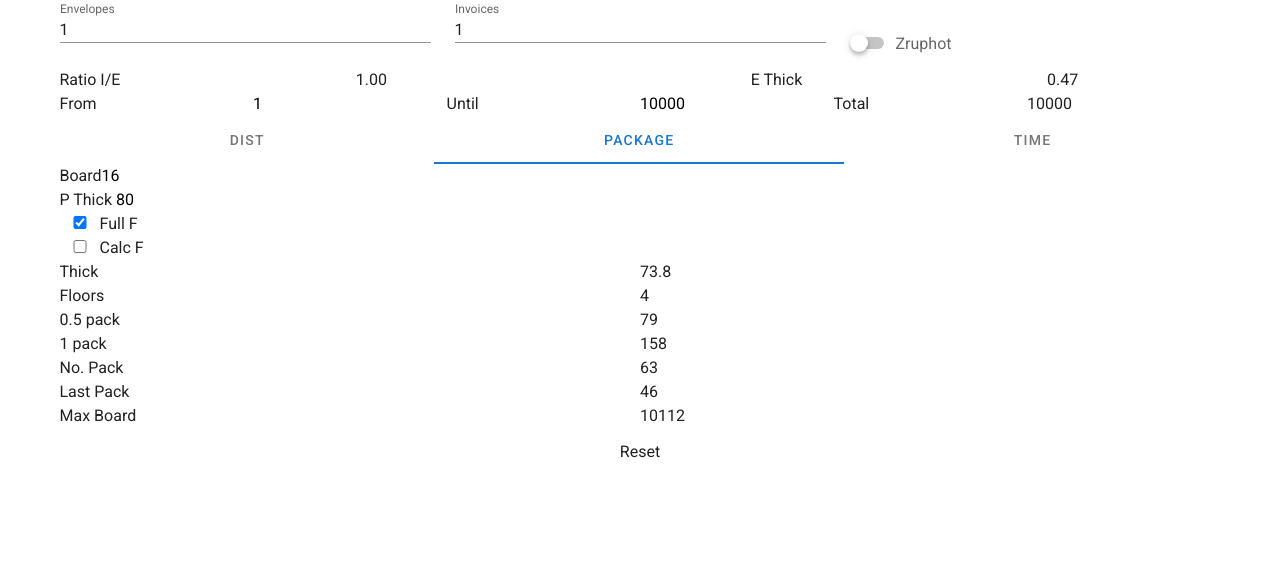
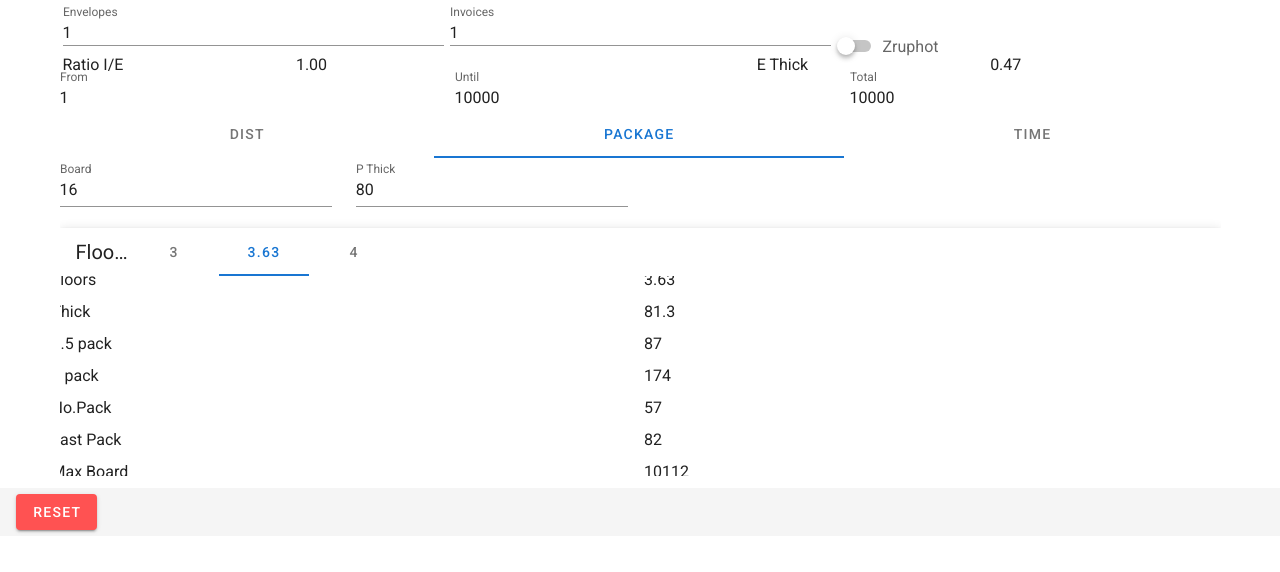
Before and after one commit to aviyot/envelope.calc, a Vue app: page / in a window 1280 px wide. Shown: the top 572 px of the page. Built offline with nearby package versions, Linux system fonts and the light colour scheme.

Commit message:
move to vuetify cont...

```diff
--- a/package.json
+++ b/package.json
@@ -14,6 +14,7 @@
     "moment-duration-format": "2.3.2",
     "register-service-worker": "^1.7.1",
     "vue": "^2.6.11",
+    "vue-generate-component": "^3.0.1",
     "vuetify": "^2.2.11",
     "vuex": "3.1.3"
   },
--- a/src/App.vue
+++ b/src/App.vue
@@ -1,6 +1,6 @@
 <template>
   <v-app id="app">
-  <v-container>
+    <v-container>
       <Order class="order bg-primary text-light" />
       <Packaging class="packaing" />
       <v-tabs v-model="componentDisplay.tab" grow>
@@ -20,8 +20,7 @@
         </v-tab-item>
       </v-tabs-items>
 
-
-<!--       <div>
+      <!--       <div>
         <div>
           <span>Distribution</span>
           <button
@@ -42,9 +41,11 @@
       <div class="calc-result">
         <Board class="board" />
         <CalcTime class="calc-time" />
-      </div> -->
+      </div>-->
     </v-container>
-    <button v-on:click="restState">Reset</button>
+    <v-footer class="font-weight-medium">
+       <v-btn color="error">RESET</v-btn>
+    </v-footer>
   </v-app>
 </template>
 
@@ -93,16 +94,10 @@ export default {
   display: grid;
   grid-row-gap: 16px;
 } */
-.calc-result {
-  display: grid;
-  grid-template-columns: 1fr 1fr;
-}
+
+
 
 body {
   font-size: 16px;
 }
-
-input {
-  max-width: 60px;
-}
 </style>
--- a/src/components/Board.vue
+++ b/src/components/Board.vue
@@ -1,64 +1,40 @@
 <template>
   <div class="board">
-    <div  class="package-type">
-      <div class="">
-        <span class="">
-        <label class="">Board</label>
-        <input class="" type="number" v-model="boardSize">
-        </span>
-      </div>
-      <div class="">
-        <span class="">
-        <label class="">P Thick </label>
-        <input class="" type="number" v-model="thickness">
-        </span>
-      </div>
-    </div>
-  <div>
-    <div>
-    <input type="checkbox" v-model="componentDisplay.fullFloor"/>
-    <label>Full F</label>
-    </div>
-    <div>
-    <input type="checkbox"  v-model="componentDisplay.coumputedFloor"/>
-    <label>Calc F</label>
-    </div>
-</div>
-    <div class="package">
-      <div v-if="componentDisplay.coumputedFloor" class="floors">
+    <v-row class="package-type">
+      <v-col cols="3">
+        <v-text-field v-model="boardSize" label="Board"></v-text-field>
+      </v-col>
+      <v-col cols="3">
+        <v-text-field v-model="thickness" label="P Thick"></v-text-field>
+      </v-col>
+      <!--   <v-col cols="6">
+       <v-checkbox v-model="componentDisplay.fullFloor" label="Full F"></v-checkbox>
+       <v-checkbox v-model="componentDisplay.coumputedFloor" label="Calc F"></v-checkbox>
+      </v-col>-->
+    </v-row>
+    <v-toolbar dense>
+      <v-toolbar-title>Floors</v-toolbar-title>
+      <v-tabs v-model="componentDisplay.floorTab">
+        <v-tab>{{Math.floor(calBoardFloors.floors)}}</v-tab>
+        <v-tab>{{(calBoardFloors.floors).toFixed(2)}}</v-tab>
+        <v-tab>{{Math.ceil(calBoardFloors.floors)}}</v-tab>
+      </v-tabs>
+    </v-toolbar>
+    <v-tabs-items v-model="componentDisplay.floorTab">
+      <v-tab-item>
+        <BoardCalc :floor="Math.floor(calBoardFloors.floors)"/>
+      </v-tab-item>
+      <v-tab-item>
+        <BoardCalc :floor="(calBoardFloors.floors).toFixed(2)"/>
+      </v-tab-item>
+      <v-tab-item>
+        <BoardCalc :floor="Math.ceil(calBoardFloors.floors)"/>
+      </v-tab-item>
+   <!--
+      <v-tab-item>
+        <div class="full-floors">
           <div>
             <label>Thick</label>
-          <span>{{thickness}}</span>
-        </div>
-
-        <div>
-          <span>Floors</span>
-          <label>{{ calBoardFloors.floors | fixed(2) }}</label>
-        </div>
-
-        <div>
-          <label>0.5 pack</label>
-          <span>{{envelopePackageAmount / 2}}</span>
-        </div>
-
-        <div>
-          <label>1 pack</label>
-          <span>{{envelopePackageAmount}}</span>
-        </div>
-
-        <div>
-          <label>No. Pack</label>
-          <span>{{packageAmount(envelopePackageAmount).fullPackageAmount}}</span>
-        </div>
-
-        <div v-if="!isEqualMax">
-          <label>Last Pack</label>
-          <span>{{packageAmount(envelopePackageAmount).lastPackageEnvelopesAmount}}</span>
-        </div>
-      </div>
-      <div class="full-floors"  v-if="componentDisplay.fullFloor">
-        <div>
-          <label>Thick </label>
             <span>{{packageThickness}}</span>
           </div>
           <div>
@@ -90,19 +66,58 @@
             <span>{{ maxAmount }}</span>
           </div>
         </div>
+      </v-tab-item>
+      <v-tab-item>
+        <div class="floors">
+          <div>
+            <label>Thick</label>
+            <span>{{thickness}}</span>
           </div>
+
+          <div>
+            <span>Floors</span>
+            <label>{{ calBoardFloors.floors | fixed(2) }}</label>
+          </div>
+
+          <div>
+            <label>0.5 pack</label>
+            <span>{{envelopePackageAmount / 2}}</span>
+          </div>
+
+          <div>
+            <label>1 pack</label>
+            <span>{{envelopePackageAmount}}</span>
+          </div>
+
+          <div>
+            <label>No. Pack</label>
+            <span>{{packageAmount(envelopePackageAmount).fullPackageAmount}}</span>
+          </div>
+
+          <div v-if="!isEqualMax">
+            <label>Last Pack</label>
+            <span>{{packageAmount(envelopePackageAmount).lastPackageEnvelopesAmount}}</span>
+          </div>
+        </div>
+      </v-tab-item>
+       -->
+    </v-tabs-items>
+
+    <div class="package"></div>
   </div>
 </template>
 
 <script>
 import { mapGetters, mapState } from "vuex";
+import BoardCalc from "./BoardCalc"
 
 export default {
   name: "Board",
+  components : {
+     BoardCalc
+  },
   computed: {
-...mapState([
-  'componentDisplay'
-]),
+    ...mapState(["componentDisplay"]),
     ...mapGetters([
       "envelopePackageAmount",
       "boardSize",
@@ -115,7 +130,8 @@ export default {
       "packageFullFloor",
       "packageAmount",
       "packageFullFloor",
-      "packageThickness"
+      "packageThickness",
+      "calcPackageFullFloor"
     ]),
     thickness: {
       get() {
@@ -158,4 +174,8 @@ export default {
 input {
   width: 40px;
 }
+
+.v-tab {
+  padding: 6px;
+}
 </style>
--- /dev/null
+++ b/src/components/BoardCalc.vue
@@ -0,0 +1,64 @@
+<template >
+  <div>
+    <v-row>
+      <v-col><span>Floors</span></v-col>
+      <v-col><label>{{floor}}</label></v-col>
+    </v-row>
+    <v-row>
+      <v-col><label>Thick</label></v-col>
+      <v-col><span>{{packageThickness(calcPackageFullFloor(floor))}}</span></v-col>
+    </v-row>
+
+
+    <v-row>
+      <v-col><label>0.5 pack</label></v-col>
+      <v-col><span>{{calcPackageFullFloor(floor)}}</span></v-col>
+    </v-row>
+
+    <v-row>
+      <v-col><label>1 pack</label></v-col>
+      <v-col><span>{{calcPackageFullFloor(floor)*2}}</span></v-col>
+    </v-row>
+
+    <v-row>
+      <v-col><label>No.Pack</label></v-col>
+      <v-col><span>{{packageAmount(calcPackageFullFloor(floor)*2).fullPackageAmount}}</span></v-col>
+    </v-row>
+
+    <!-- <div v-if="!isEqualMax"> -->
+    <v-row>
+      <v-col><label>Last Pack</label></v-col>
+      <v-col><span>{{packageAmount(calcPackageFullFloor(floor)*2).lastPackageEnvelopesAmount}}</span></v-col>
+    </v-row>
+    <v-row>
+      <v-col><label>Max Board</label></v-col>
+      <v-col><span>{{maxEnvelopesOnBoard(Math.ceil(floor))}}</span></v-col>
+    </v-row>
+  </div>
+</template>
+
+<script >
+
+import {mapGetters} from "vuex"
+export default {
+  name: "BoardCalc",
+  props: ["floor"],
+
+
+  computed: {
+
+    ...mapGetters([
+      'calcPackageFullFloor',
+      'packageThickness',
+      'packageAmount',
+      'maxEnvelopesOnBoard'
+    ])
+  }
+};
+</script>
+
+<style scoped >
+.col {
+  padding : 4px;
+}
+</style>
--- a/src/components/Order.vue
+++ b/src/components/Order.vue
@@ -1,50 +1,53 @@
- <style>
+ <style scoped>
+ .col {
+   padding: 3px;
+ }
+ </style>>
 
-</style>
 <template>
-  <div class="">
+  <v-container fluid>
     <v-form>
       <v-row>
-        <v-col cols="4" md="4">
+        <v-col >
           <v-text-field v-model="envelopesAmount" label="Envelopes" dense required hide-details></v-text-field>
         </v-col>
 
-        <v-col cols="4" md="4">
+        <v-col >
           <v-text-field v-model="invoicesAmount" dense label="Invoices" required hide-details></v-text-field>
         </v-col>
-        <v-col cols="4" md="4">
+        <v-col >
           <v-switch v-model="componentDisplay.zrophot" label="Zruphot" dense hide-details></v-switch>
         </v-col>
       </v-row>
       <v-row v-if="componentDisplay.zrophot">
-        <v-col cols="4" md="4">
+        <v-col cols="4" >
           <v-text-field v-model="zruphotAmount" dense label="Zruphot" required hide-details></v-text-field>
         </v-col>
 
-        <v-col cols="4" md="4">
+        <v-col cols="4">
           <v-text-field v-model="zruphotPages" dense label="Z-Pages" required hide-details></v-text-field>
         </v-col>
       </v-row>
     </v-form>
 
     <v-row>
-      <v-col cols="3">
+      <v-col >
         <span class>Ratio I/E</span>
       </v-col>
-      <v-col cols="2">
+      <v-col >
         <label class>{{ratioInvoiceEnvelope}}</label>
       </v-col>
 
       <v-spacer></v-spacer>
 
-      <v-col cols="3">
+      <v-col>
         <span class>E Thick</span>
       </v-col>
-      <v-col cols="2">
+      <v-col>
         <label class>{{envelopeThickness | fixed(2)}}</label>
       </v-col>
     </v-row>
-  </div>
+  </v-container>
 </template>
 <script>
 import { mapGetters, mapState } from "vuex";
--- a/src/components/Packaging.vue
+++ b/src/components/Packaging.vue
@@ -5,29 +5,23 @@
 }
 
 .package > div {
- display: grid;
+  display: grid;
   grid-template-columns: 1fr 1fr;
 }
-
 </style>
 <template>
-  <div>
-    <div class="package">
-     <div>
-        <label>From</label>
-        <input type="number" v-model="orderFrom">
-      </div>
-      <div>
-        <label>Until</label>
-        <input type="number" v-model="orderUntil">
-      </div>
-      <div>
-        <label>Total</label>
-        <span> {{orderUntil - (orderFrom- 1) }}</span>
-      </div>
-
-    </div>
-
+  <div >
+    <v-row>
+      <v-col>
+        <v-text-field v-model="orderFrom" label="From" dense required hide-details></v-text-field>
+      </v-col>
+      <v-col>
+        <v-text-field v-model="orderUntil" label="Until" dense required hide-details></v-text-field>
+      </v-col>
+       <v-col>
+        <v-text-field readonly :value="orderUntil - (orderFrom- 1)" label="Total" dense required hide-details></v-text-field>
+      </v-col>
+    </v-row>
   </div>
 </template>
 <script>
--- a/src/store/intialState.js
+++ b/src/store/intialState.js
@@ -5,7 +5,8 @@ componentDisplay : {
   fullFloor:true,
   coumputedFloor:false,
   zrophot:false,
-  tab:1
+  tab:1,
+  floorTab:1
 },
   order: {
     envelopesAmount: 1,
--- a/src/store/store.js
+++ b/src/store/store.js
@@ -41,10 +41,10 @@ export const store = new Vuex.Store({
 
      return (minutes * speedConveyor / SECOND).toFixed(1);
     },
-    packageThickness: () => {
+    packageThickness: () => (packageAmount)=> {
       return (
         store.getters.envelopeThickness *
-        store.getters.packageFullFloor *
+        packageAmount *
         2
       ).toFixed(1);
     },
@@ -82,11 +82,10 @@ export const store = new Vuex.Store({
     },
 
     envelopePackageAmount: state => {
-      let ep = state.board.thickness / store.getters.envelopeThickness;
 
-      if (ep - Math.floor(ep) > 0.5) ep = Math.ceil(ep);
-      else ep = Math.floor(ep);
+      let ep = Math.ceil(state.board.thickness / store.getters.envelopeThickness);
 
+      //בודקים תנאי שחבילה תהיה זוגי
       if (ep % 2) --ep;
       return ep;
     },
@@ -99,6 +98,7 @@ export const store = new Vuex.Store({
       const fullPackageAmount = Math.floor(packageAmount);
       const lastPackageEnvelopesAmount =
         store.getters.envelopesBetweenAmount % envelopePackageAmount;
+
       return {
         fullPackageAmount,
         lastPackageEnvelopesAmount
@@ -106,6 +106,16 @@ export const store = new Vuex.Store({
     },
     isEqualMax: () => {
       return store.getters.maxAmount === store.getters.envelopesBetweenAmount;
+    },
+    maxEnvelopesOnBoard : state => floor => {
+      return (
+        floor * state.board.boardSize *
+        2 *
+        Math.ceil(
+          store.getters.envelopesBetweenAmount /
+            (floor * state.board.boardSize * 2)
+        )
+      );
     },
     maxAmount: state => {
       return (
@@ -121,11 +131,22 @@ export const store = new Vuex.Store({
       );
     },
 
+    calcPackageFullFloor : (state) => floor =>{
+      let packageFullFloor = Math.ceil(
+        store.getters.envelopesBetweenAmount /
+          (floor * state.board.boardSize * 2))
+
+      return packageFullFloor;
+
+    },
+
+    // calcPackageFullFloor  החלפתי אותה בפונקציה אחרת
     packageFullFloor: state => {
+
       return Math.ceil(
         store.getters.envelopesBetweenAmount /
           (store.getters.calBoardFloors.fullFloors * state.board.boardSize * 2)
-      );
+      )
     },
 
     calBoardFloors: state => {
@@ -133,13 +154,11 @@ export const store = new Vuex.Store({
       let floors =
         store.getters.envelopesBetweenAmount /
         (state.board.boardSize * store.getters.envelopePackageAmount);
-      if (floors - Math.floor(floors) > 0.5) {
-        fullFloors = Math.ceil(floors);
-      } else {
-        fullFloors = Math.floor(floors);
-      }
 
-      if (fullFloors === 0) fullFloors = 1;
+        fullFloors = Math.round(floors);
+
+
+      if (fullFloors === 0)  fullFloors = 1;
       return {
         fullFloors,
         floors
```
Also changed, not shown: 1 other file (tests, documents, lock files or other folders). Lines whose indentation alone changed are shown as unchanged.
